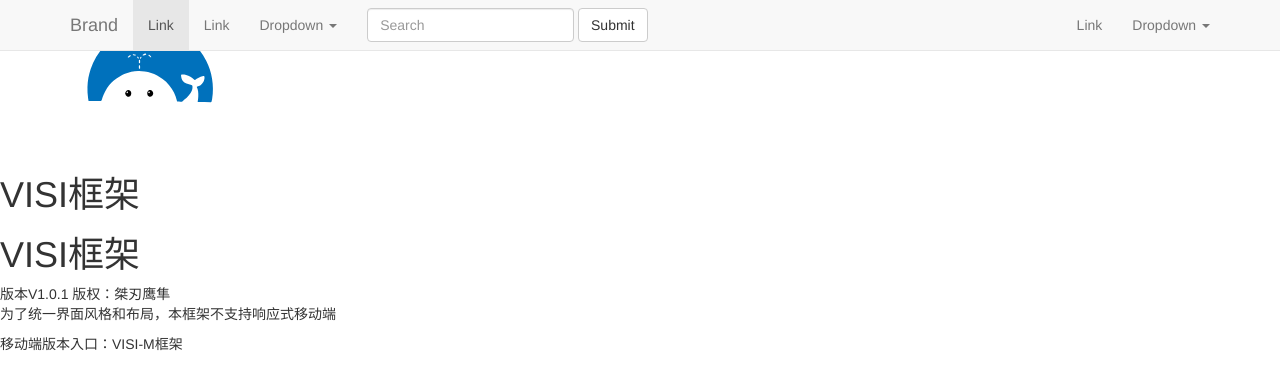
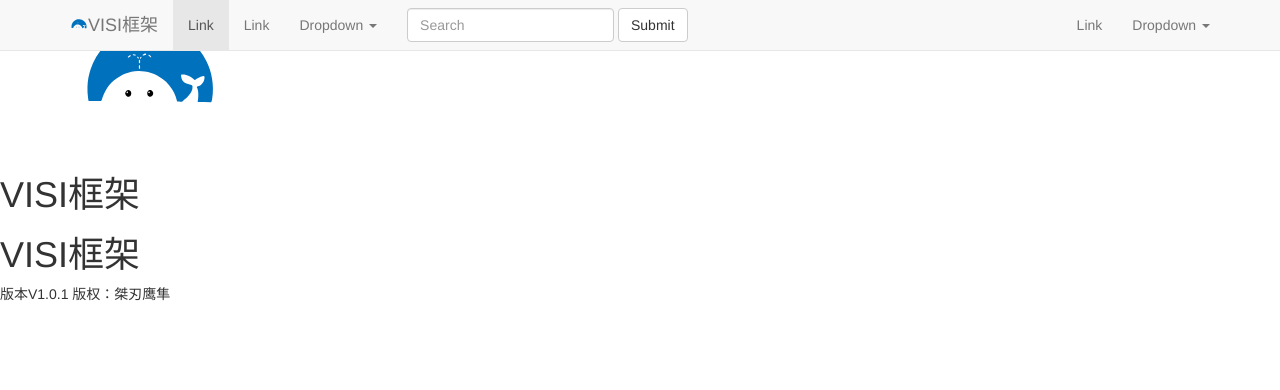
Before and after one commit to visdark/VISI, a website: page index.html in a window 1280 px wide. Shown: the top 390 px of the page. Drawn offline with Linux system fonts and the light colour scheme.

```diff
--- a/index.html
+++ b/index.html
@@ -23,7 +23,9 @@
                 <span class="icon-bar"></span>
                 <span class="icon-bar"></span>
             </button>
-            <a class="navbar-brand" href="#">Brand</a>
+            <a class="navbar-brand" href="#"><svg aria-hidden="true" style=" width: 1em; height: 1em;vertical-align: -0.15em;fill: currentColor;overflow: hidden;">
+                <use xmlns:xlink="http://www.w3.org/1999/xlink" xlink:href="#visisvg-tubiaozhizuomoban"></use>
+            </svg>VISI框架</a>
         </div>
 
         <!-- Collect the nav links, forms, and other content for toggling -->
@@ -75,7 +77,59 @@
 版权：桀刃鹰隼
 
 
-
+<br />
+<br />
+<br />
+<br />
+<br />
+<br />
+<br />
+<br />
+<br />
+<br />
+<br />
+<br />
+<br />
+<br />
+<br />
+<br />
+<br />
+<br />
+<br />
+<br />
+<br />
+<br />
+<br />
+<br />
+<br />
+<br />
+<br />
+<br />
+<br />
+<br />
+<br />
+<br />
+<br />
+<br />
+<br />
+<br />
+<br />
+<br />
+<br />
+<br />
+<br />
+<br />
+<br />
+<br />
+<br />
+<br />
+<br />
+<br />
+<br />
+<br />
+<br />
+<br />
+<br />
 
 
 
```
